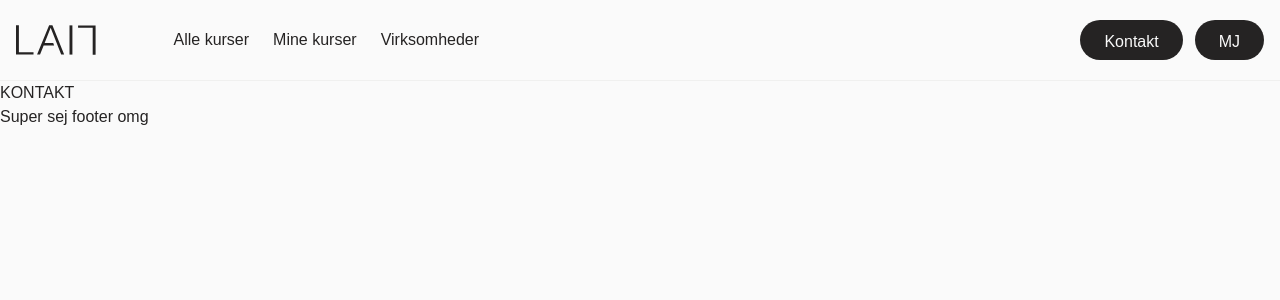
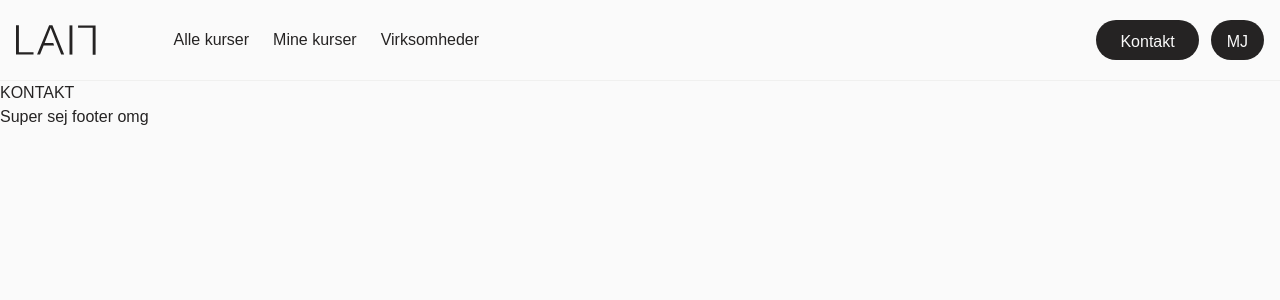
Before and after one commit to Maiichsen/BA_LAIT, a Vue app: page /contact in a window 1280 px wide. Shown: the top 300 px of the page. Built offline with nearby package versions, Linux system fonts and the light colour scheme; no server answers; the HTML template or start-up script is replaced by a standard one; a web font is replaced by a local one.

Commit message:
add new buttom styling
- added tiny button

```diff
--- a/src/components/atoms/BaseButton.vue
+++ b/src/components/atoms/BaseButton.vue
@@ -1,6 +1,6 @@
 <script setup lang="ts">
 interface Props {
-  variant?: 'primary' | 'primary-small' | 'cta-white' | 'light-small' | 'dark-small' | 'stroke'
+  variant?: 'primary' | 'primary-small' | 'primary-tiny' | 'cta-white' | 'light-small' | 'dark-small' | 'stroke'
   as?: 'button' | 'router-link' | 'a'
   to?: string
   href?: string
@@ -18,6 +18,7 @@ const baseClasses = 'rounded-full leading-none transition-colors ease-lait durat
 const variantClasses = {
   'primary': 'py-4 px-6 text-tutara-50 bg-tutara-900 hover:bg-tutara-700 focus:outline-purple-100',
   'primary-small': 'py-3 px-6 text-tutara-50 bg-tutara-900 hover:bg-tutara-700',
+  'primary-tiny':'py-3 px-4 text-tutara-50 bg-tutara-900 hover:bg-tutara-700',
   'cta-white': 'py-4 px-6 bg-tutara-50 text-tutara-900 hover:bg-tutara-200 focus:outline-purple-100',
   'light-small': 'py-2 px-3 bg-tutara-50 hover:bg-tutara-200 [&_*]:fill-tutara-900',
   'dark-small': 'py-2 px-3 bg-tutara-900 hover:bg-tutara-700 [&_*]:fill-tutara-50',
--- a/src/components/header/TheHeader.vue
+++ b/src/components/header/TheHeader.vue
@@ -50,7 +50,7 @@ onUnmounted(() => {
           <!-- Profile dropdown -->
           <div class="profile-dropdown relative">
             <BaseButton
-                variant="primary-small"
+                variant="primary-tiny"
                 @click="isProfileOpen = !isProfileOpen"
                 aria-label="Profil menu">
                 MJ
```
